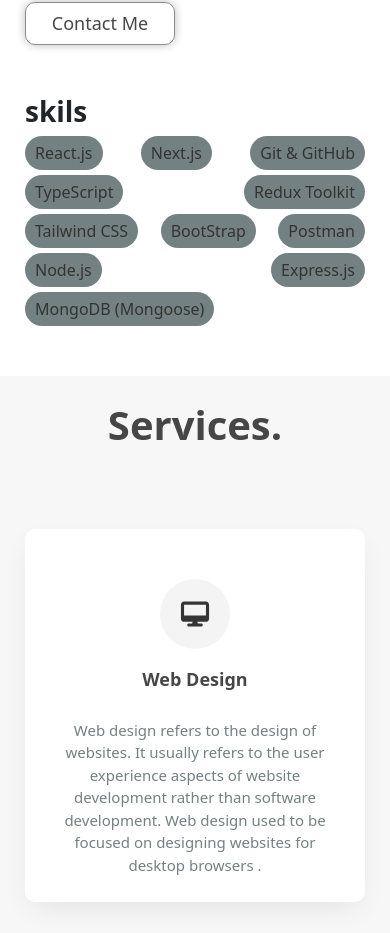
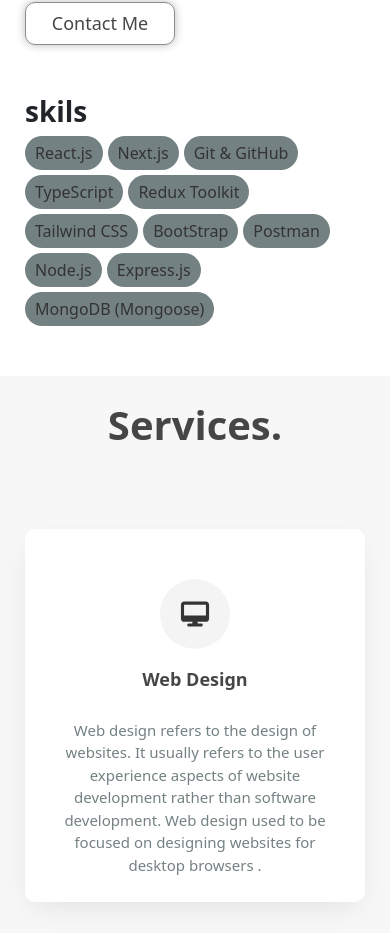
Before and after one commit to lourina-karkoa/my-portofolio, a React (Vite) app: page / in a window 390 px wide. Shown: the part 1140-2073 px from the top of the page. Built offline with nearby package versions, Linux system fonts and the light colour scheme.

Commit message:
update portfolio section

```diff
--- a/src/component/About/About.css
+++ b/src/component/About/About.css
@@ -82,6 +82,9 @@
         flex-wrap: wrap;
         justify-content: start;
     }
+    .LK-Parent-Skils{
+         justify-content: start;
+    }
     .lk-about-son1,.lk-about-son1 p{
         width: 100%;
     }
```
